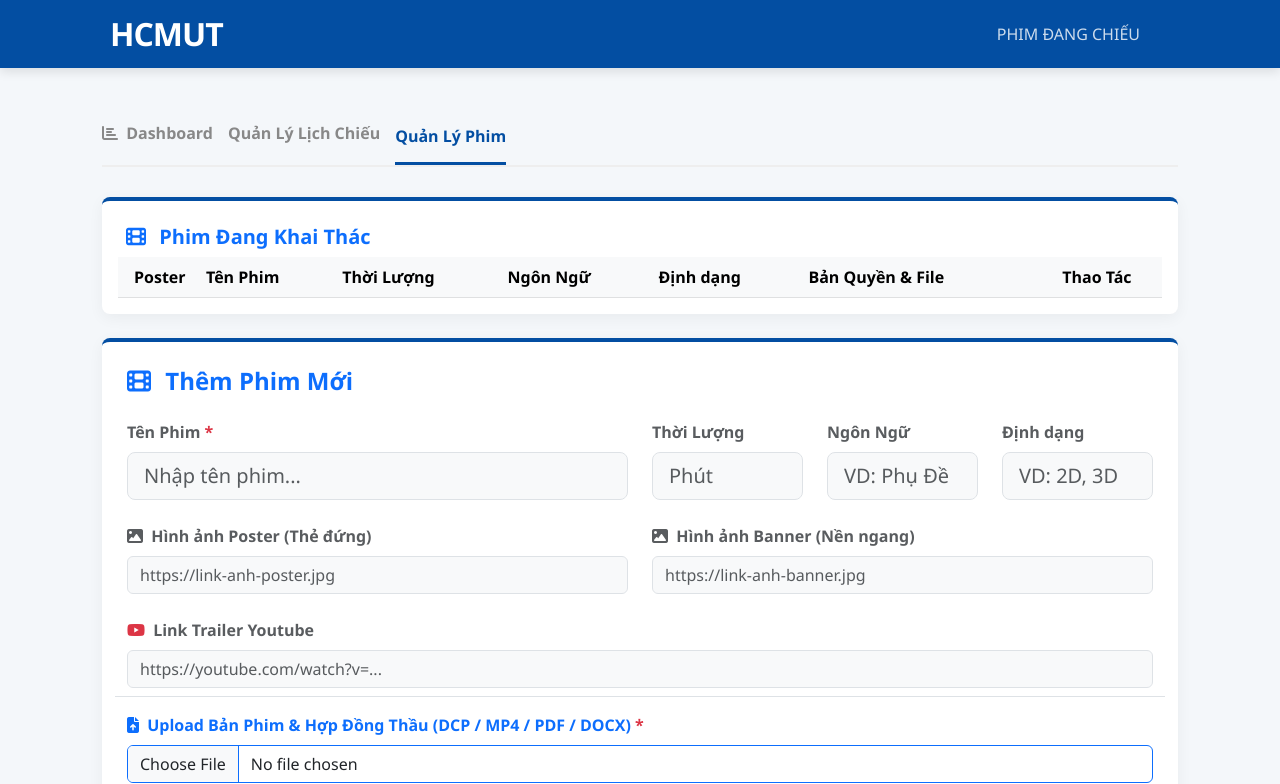
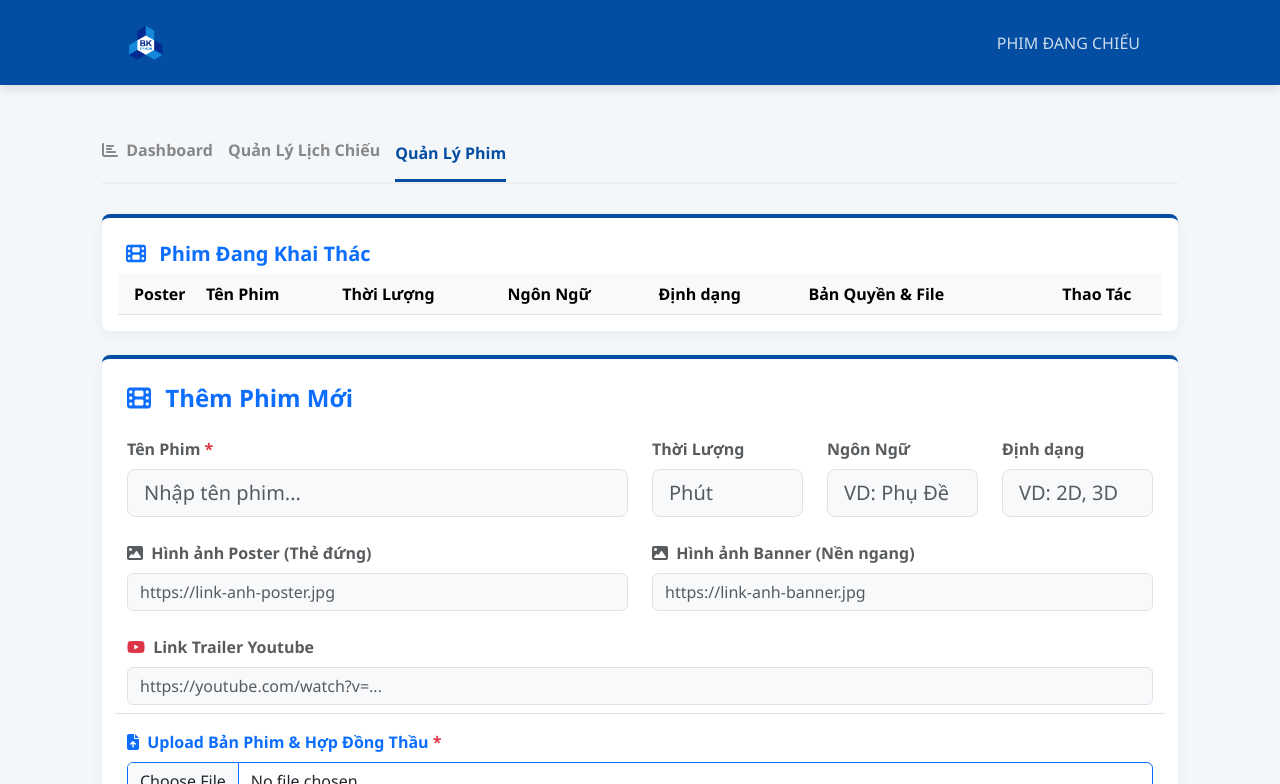
Before and after one commit to HuyPT3508/AWS_Final, a website: page s3_frontend/admin.html in a window 1280 px wide. Both pictures are taken after a click on the button "Quản Lý Phim". Shown: the top 784 px of the page. Drawn offline with nearby package versions, Linux system fonts and the light colour scheme; no server answers; a script that the page names is missing.

Commit message:
style: update logo and remove redundant text in admin page

```diff
--- a/s3_frontend/admin.html
+++ b/s3_frontend/admin.html
@@ -15,7 +15,7 @@
     <!-- HEADER -->
     <header class="cine-header">
         <div class="header-inner">
-            <h1 class="brand-logo">HCMUT</h1>
+            <img src="./img/logo.png" alt="HCMUT Logo" class="brand-logo" style="height: 50px; object-fit: contain; margin-top: 5px;">
             <nav class="nav-links">
                 <a href="#" class="active">PHIM ĐANG CHIẾU</a>
             </nav>
@@ -154,7 +154,7 @@
                                 <input type="url" id="addMovieTrailer" class="form-control bg-light" placeholder="https://youtube.com/watch?v=...">
                             </div>
                             <div class="col-12 border-top pt-3 mt-2">
-                                <label class="form-label fw-bold text-primary"><i class="fas fa-file-upload me-1"></i> Upload Bản Phim & Hợp Đồng Thầu (DCP / MP4 / PDF / DOCX) <span class="text-danger">*</span></label>
+                                <label class="form-label fw-bold text-primary"><i class="fas fa-file-upload me-1"></i> Upload Bản Phim & Hợp Đồng Thầu <span class="text-danger">*</span></label>
                                 <input type="file" id="addMovieFile" class="form-control bg-white border-primary" accept=".mp4,.dcp,.pdf,.docx" onchange="handleDocxUpload(event)" required>
                                 <small class="text-muted d-block mt-1 fst-italic"><i class="fas fa-info-circle"></i> Bắt buộc phải upload file vật lý để hệ thống xét duyệt bản quyền trước khi phim được phép tạo lịch chiếu.</small>
                             </div>
```
Also changed, not shown: s3_frontend/index.html (+1 -1 lines), 01_logobachkhoasang.png (added), s3_frontend/img/logo.png (added).
